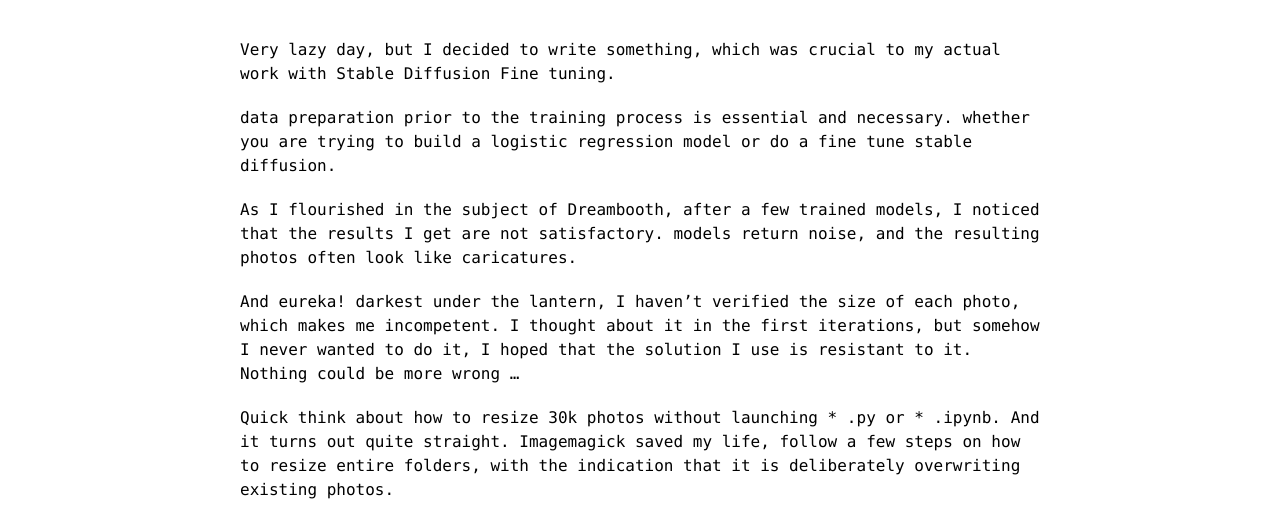
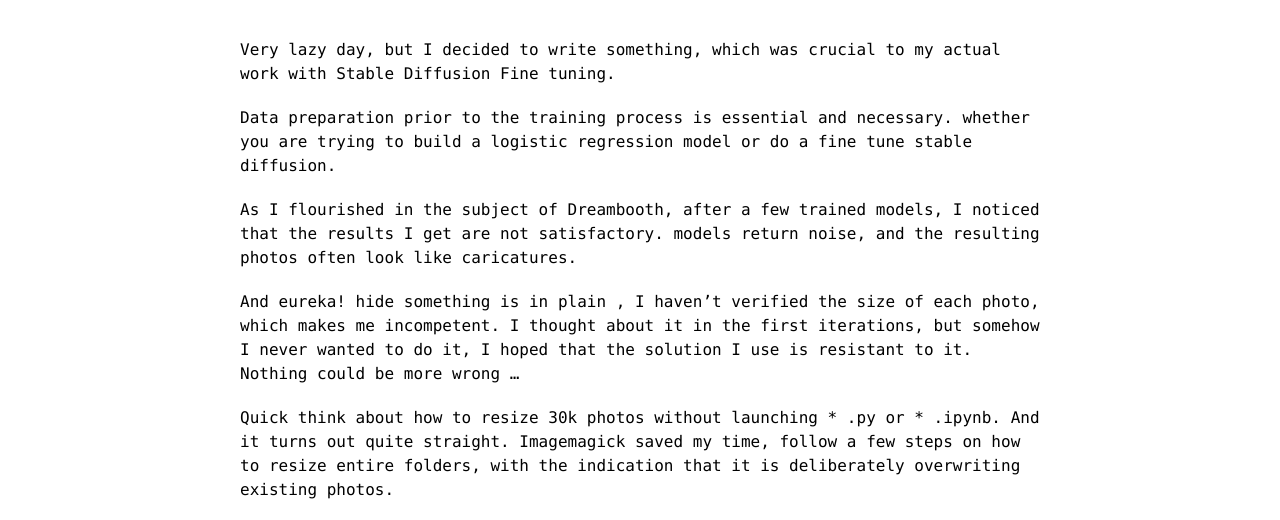
Before and after one commit to s3nh/s3nh.github.io, a Jekyll site: the page built from _posts/2022-11-11-effective-image-resizing.md, in a window 1280 px wide. Shown: the part 250-770 px from the top of the page. Built offline with Jekyll 4.4.1, drawn with Linux system fonts in a browser that asks for light colours; Markdown is read by kramdown in place of the engine named in the settings.

Commit message:
darkest under the lantern xD

````diff
--- a/_posts/2022-11-11-effective-image-resizing.md
+++ b/_posts/2022-11-11-effective-image-resizing.md
@@ -10,16 +10,16 @@
 
 Very lazy day, but I decided to write something, which was crucial to my actual work with Stable Diffusion Fine tuning.
 
-data preparation prior to the training process is essential and necessary. whether you are trying to build a logistic regression model or do a fine tune stable diffusion.
+Data preparation prior to the training process is essential and necessary. whether you are trying to build a logistic regression model or do a fine tune stable diffusion.
 
 As I flourished in the subject of Dreambooth, after a few trained models, I noticed that the results I get are not satisfactory. models return noise, and the resulting photos often look like caricatures.
 
-And eureka! darkest under the lantern, I haven't verified the size of each photo, which makes me incompetent.
+And eureka! hide something is in plain , I haven't verified the size of each photo, which makes me incompetent.
 I thought about it in the first iterations, but somehow I never wanted to do it, I hoped that the solution I use is resistant to it. Nothing could be more wrong ...
 
 Quick think about how to resize 30k photos without launching * .py or * .ipynb.
 And it turns out quite straight.
-Imagemagick saved my life, follow a few steps on how to resize entire folders, with the indication that it is deliberately overwriting existing photos.
+Imagemagick saved my time, follow a few steps on how to resize entire folders, with the indication that it is deliberately overwriting existing photos.
 
 ```
 sudo apt-get update
````
